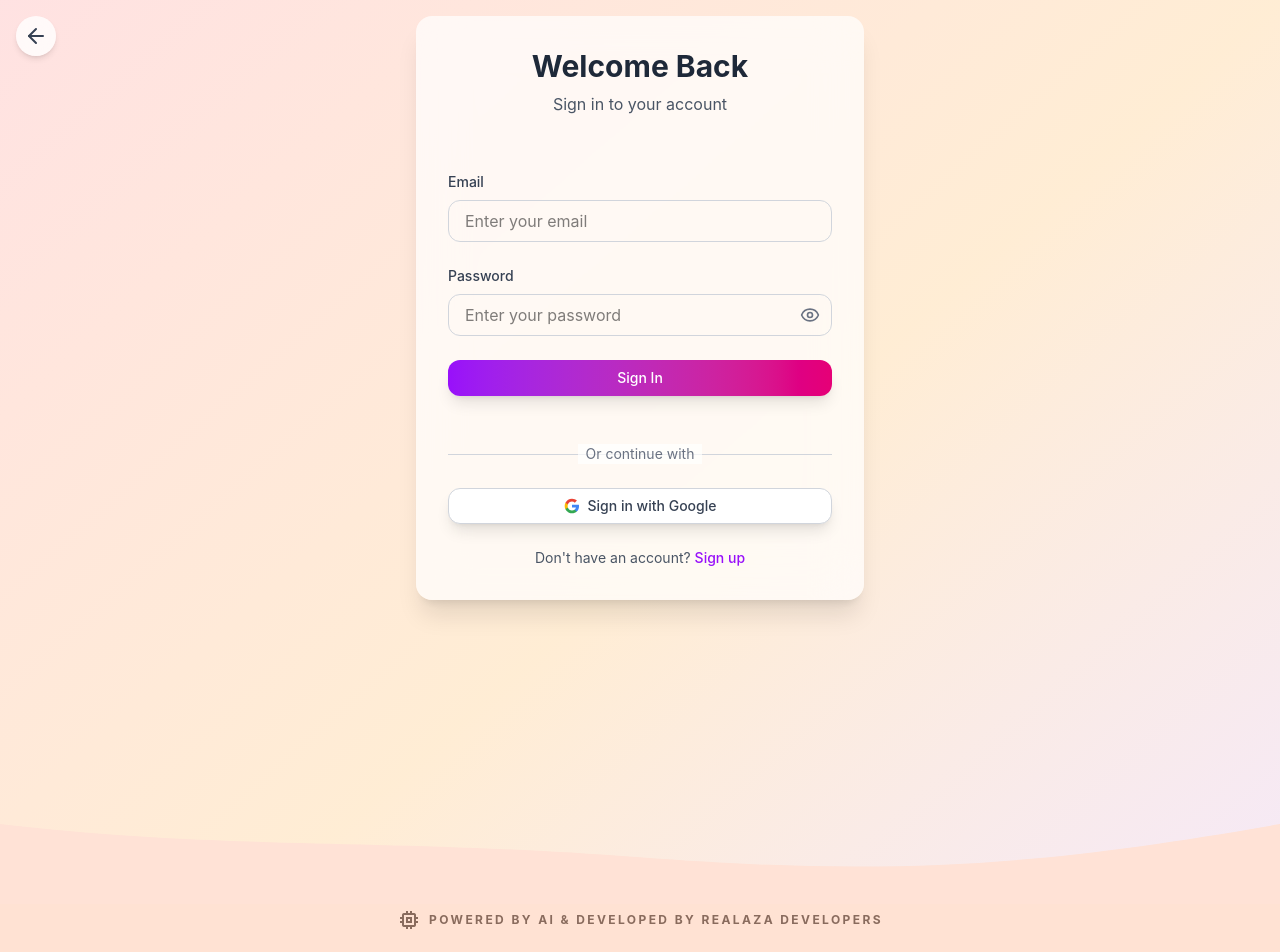
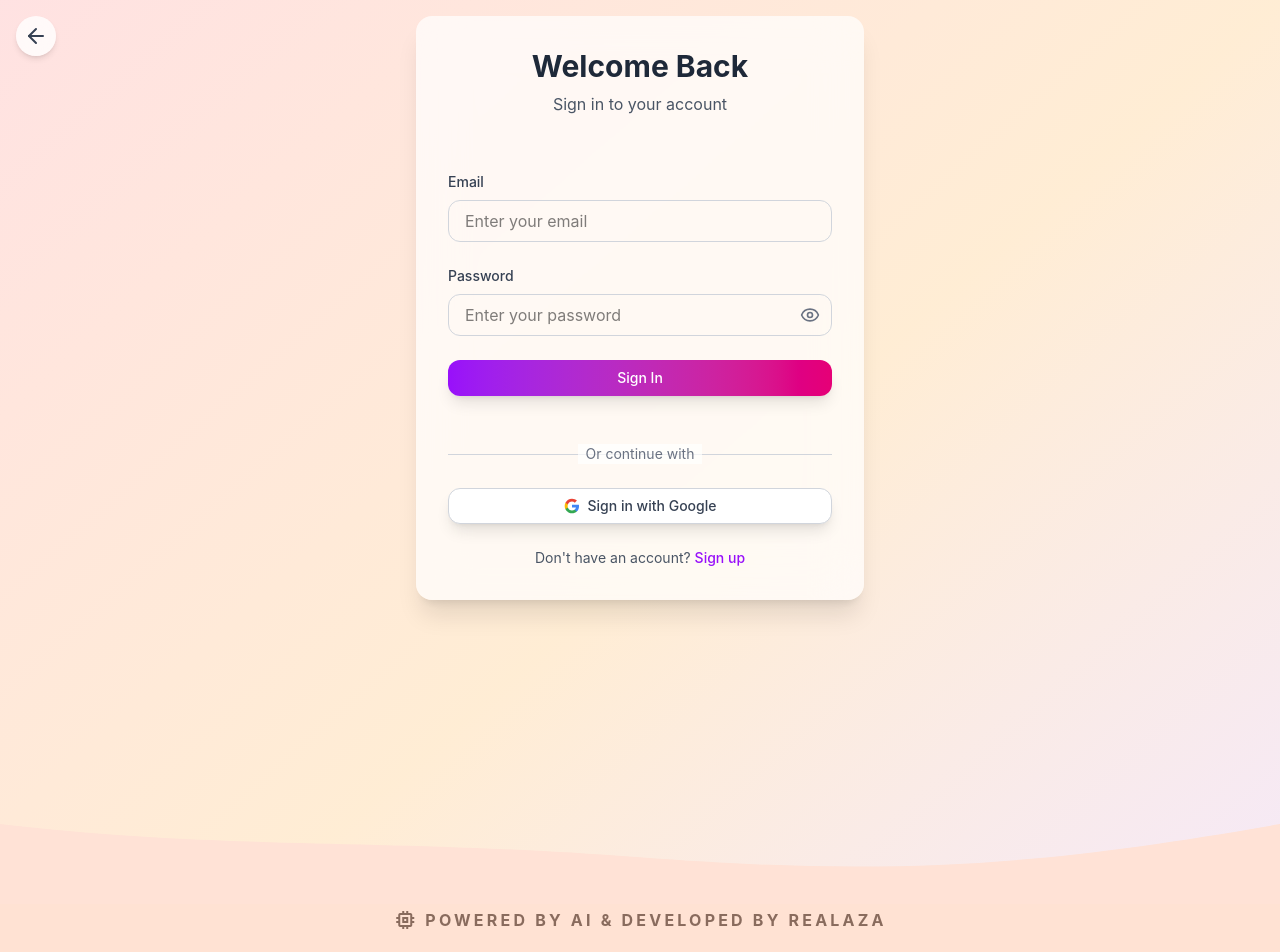
Before and after one commit to Esquire31/Quizentia-Web, a React (Vite) app: page /login in a window 1280 px wide. Shown: the top 952 px of the page. Built offline with nearby package versions, Linux system fonts and the light colour scheme; no server answers.

Commit message:
Updated Footer text

```diff
--- a/src/components/common/Footer.tsx
+++ b/src/components/common/Footer.tsx
@@ -26,13 +26,13 @@ const Footer: React.FC<FooterProps> = ({ onTakeAnotherQuiz }) => {
       <footer className="bg-[#FFE2D3] dark:bg-[#19222a] pt-2 pb-16 px-6 -mt-1">
         <div className="max-w-[960px] mx-auto flex flex-col items-center">
           {/* Section Header (Made with love) */}
-          <div className="flex flex-col flex-1 mb-4">
-            <div className="flex items-center justify-center gap-2">
-              <span className="material-symbols-outlined text-[#896b5d] dark:text-primary/80 text-sm">
+          <div className="flex flex-col flex-1 mb-4 w-full">
+            <div className="flex items-center justify-center gap-1.5 sm:gap-2 text-center px-1 sm:px-2">
+              <span className="material-symbols-outlined text-[#896b5d] dark:text-primary/80 text-sm md:text-base flex-shrink-0">
                 memory
               </span>
-              <h4 className="text-[#896b5d] dark:text-primary/80 text-xs font-bold uppercase leading-normal tracking-[0.2em]">
-                Powered by AI & Developed by Realaza Developers
+              <h4 className="text-[#896b5d] dark:text-primary/80 text-sm md:text-base font-bold uppercase leading-normal tracking-tight md:tracking-[0.2em]">
+                Powered by AI & Developed by Realaza
               </h4>
             </div>
           </div>
```
